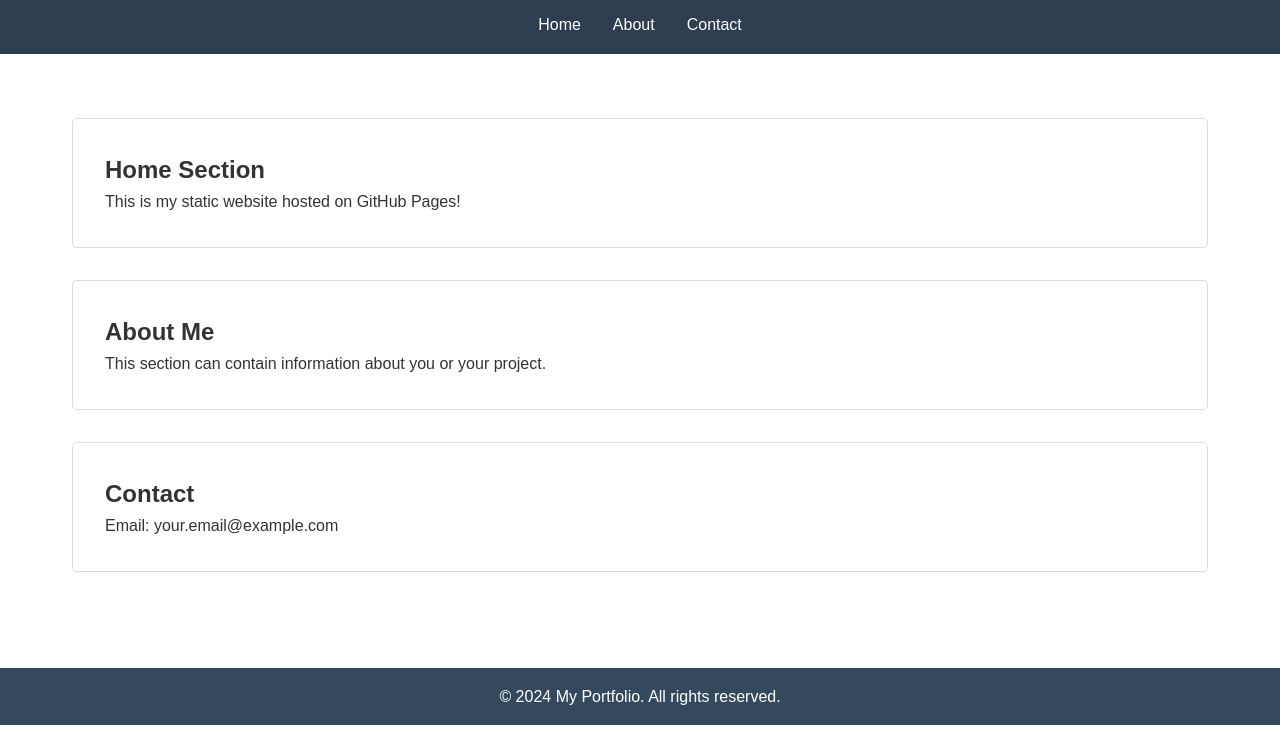
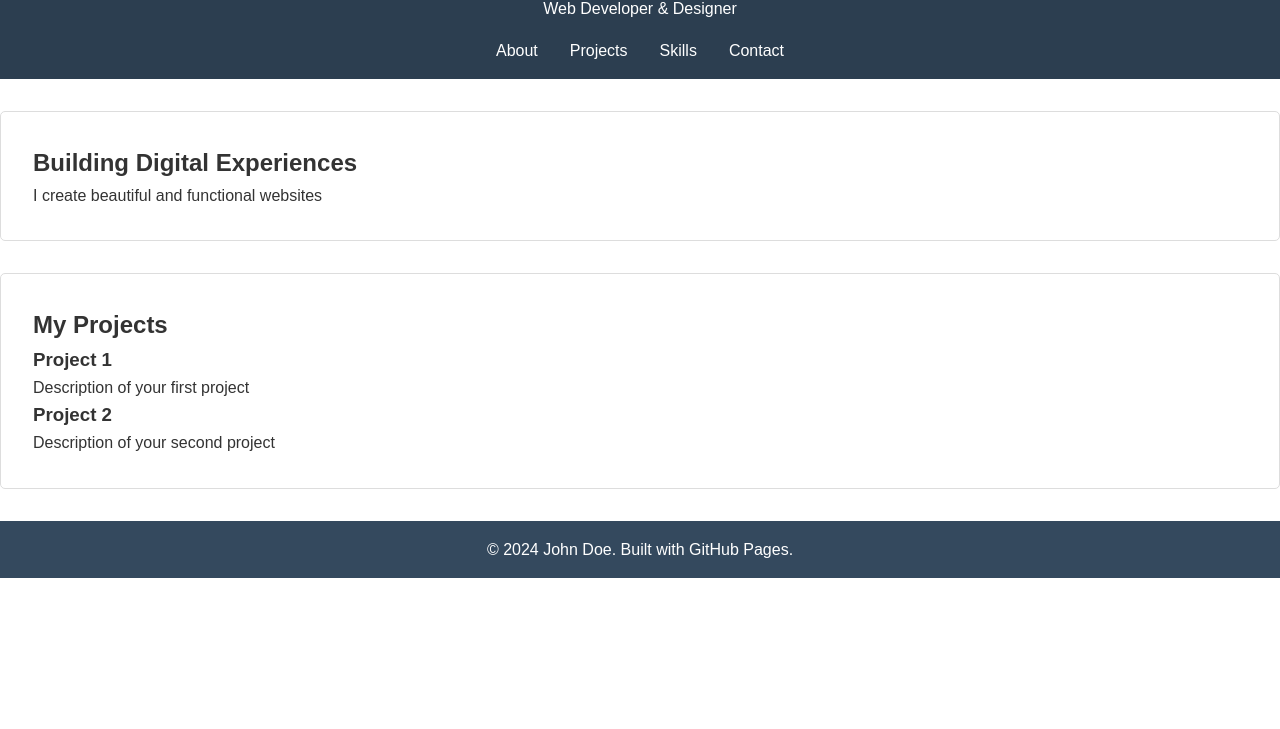
Before and after one commit to vinaykumar9032/Deploy-a-Static-Website-Using-GitHub, a plain HTML site: page index.html in a window 1280 px wide. Shown: the part 71-800 px from the top of the page. Drawn offline with Linux system fonts and the light colour scheme.

Commit message:
Update index.html

```diff
--- a/index.html
+++ b/index.html
@@ -3,42 +3,52 @@
 <head>
     <meta charset="UTF-8">
     <meta name="viewport" content="width=device-width, initial-scale=1.0">
-    <title>My Portfolio</title>
+    <title>John Doe - Portfolio</title>
     <link rel="stylesheet" href="style.css">
 </head>
 <body>
     <header>
-        <h1>Welcome to My Website</h1>
+        <div class="container">
+            <h1>John Doe</h1>
+            <p>Web Developer & Designer</p>
             <nav>
                 <ul>
-                <li><a href="#home">Home</a></li>
                     <li><a href="#about">About</a></li>
+                    <li><a href="#projects">Projects</a></li>
+                    <li><a href="#skills">Skills</a></li>
                     <li><a href="#contact">Contact</a></li>
                 </ul>
             </nav>
+        </div>
     </header>
 
-    <main>
-        <section id="home">
-            <h2>Home Section</h2>
-            <p>This is my static website hosted on GitHub Pages!</p>
+    <section id="hero">
+        <div class="container">
+            <h2>Building Digital Experiences</h2>
+            <p>I create beautiful and functional websites</p>
+        </div>
     </section>
 
-        <section id="about">
-            <h2>About Me</h2>
-            <p>This section can contain information about you or your project.</p>
+    <section id="projects">
+        <div class="container">
+            <h2>My Projects</h2>
+            <div class="project-grid">
+                <div class="project-card">
+                    <h3>Project 1</h3>
+                    <p>Description of your first project</p>
+                </div>
+                <div class="project-card">
+                    <h3>Project 2</h3>
+                    <p>Description of your second project</p>
+                </div>
+            </div>
+        </div>
     </section>
 
-        <section id="contact">
-            <h2>Contact</h2>
-            <p>Email: your.email@example.com</p>
-        </section>
-    </main>
-
     <footer>
-        <p>&copy; 2024 My Portfolio. All rights reserved.</p>
+        <div class="container">
+            <p>&copy; 2024 John Doe. Built with GitHub Pages.</p>
+        </div>
     </footer>
-
-    <script src="script.js"></script>
 </body>
 </html>
```
Lines whose indentation alone changed are shown as unchanged.
